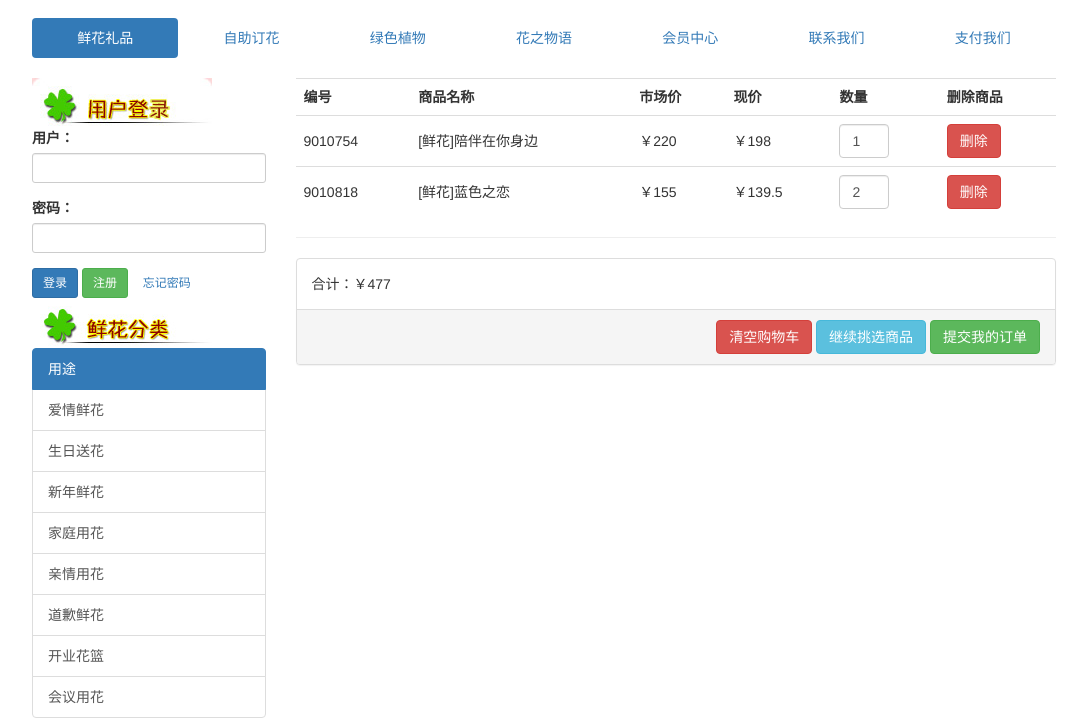
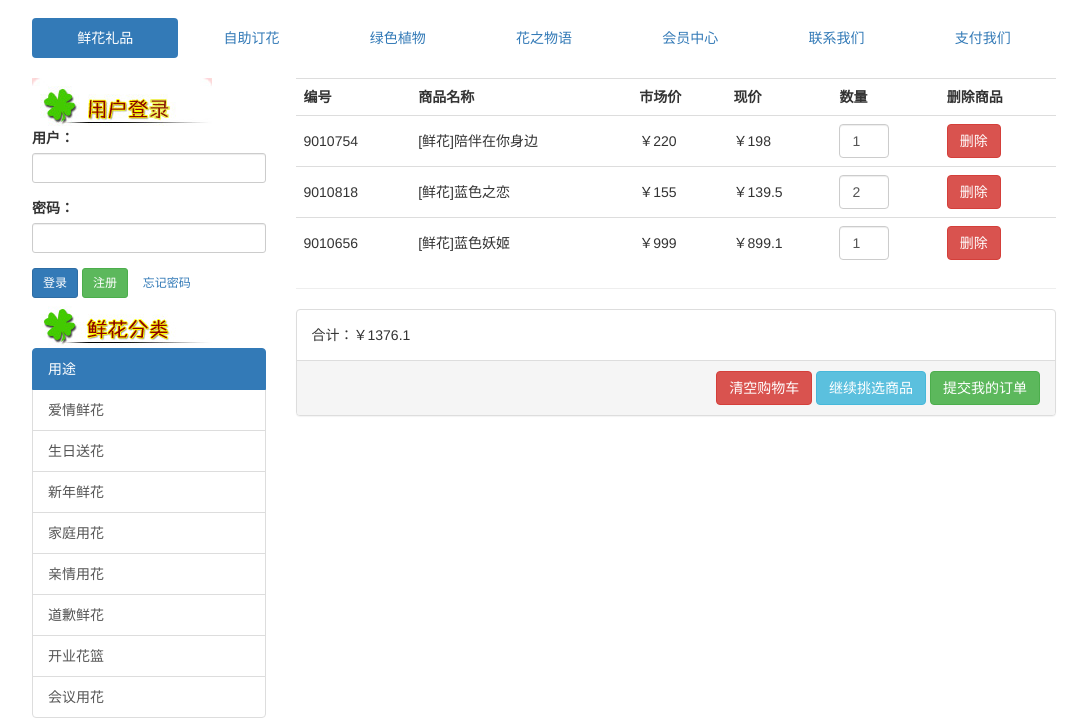
Before and after one commit to changhr2013/flowers, a plain HTML site: page cart.html in a window 1280 px wide. Shown: the part 102-821 px from the top of the page, without its empty margins (96-1183 px from the left). Drawn offline with Linux system fonts and the light colour scheme.

Commit message:
增加首页链接，增加购物车元素

```diff
--- a/cart.html
+++ b/cart.html
@@ -110,20 +110,29 @@
         var app = new Vue({
             el: '#app',
             data: {
-                goods: [{
+                goods: [
+                    {
                         code: 9010754,
                         name: '[鲜花]陪伴在你身边',
                         price: 220,
                         count: 1,
-                    isdelete:false
+                        isdelete: false
                     },
                     {
                         code: 9010818,
                         name: '[鲜花]蓝色之恋',
                         price: 155,
                         count: 2,
-                    isdelete:false
-                }],
+                        isdelete: false
+                    },
+                    {
+                        code: 9010656,
+                        name: '[鲜花]蓝色妖姬',
+                        price: 999,
+                        count: 1,
+                        isdelete: false
+                    }
+                ],
                 flowers:['玫瑰','百合','郁金香','太阳花','康乃馨','马蹄莲','扶郎','剑兰'],
                 navitems:['自助订花','绿色植物','花之物语','会员中心','联系我们','支付我们'],
                 floweruses:['爱情鲜花','生日送花','新年鲜花','家庭用花','亲情用花','道歉鲜花','开业花篮','会议用花'],
```
Also changed, not shown: index.html (+2 -2 lines). Lines whose indentation alone changed are shown as unchanged.
